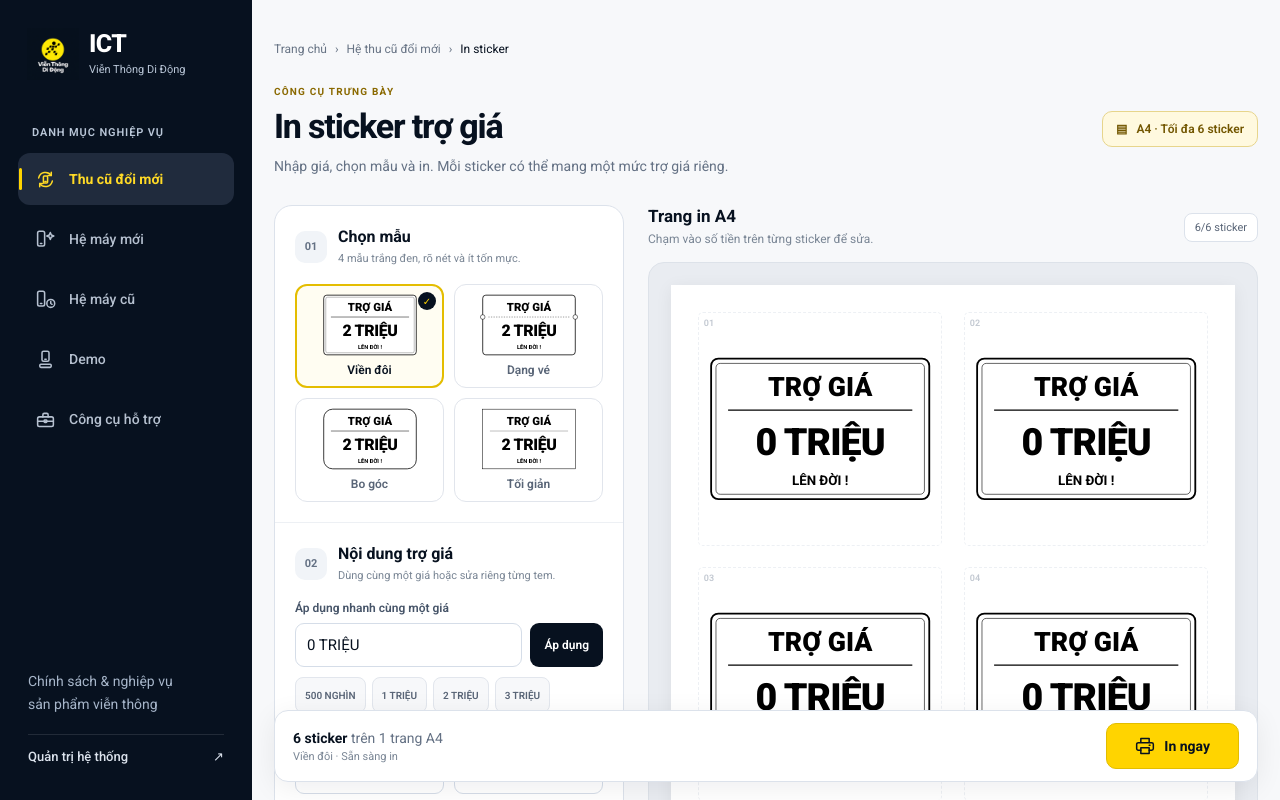
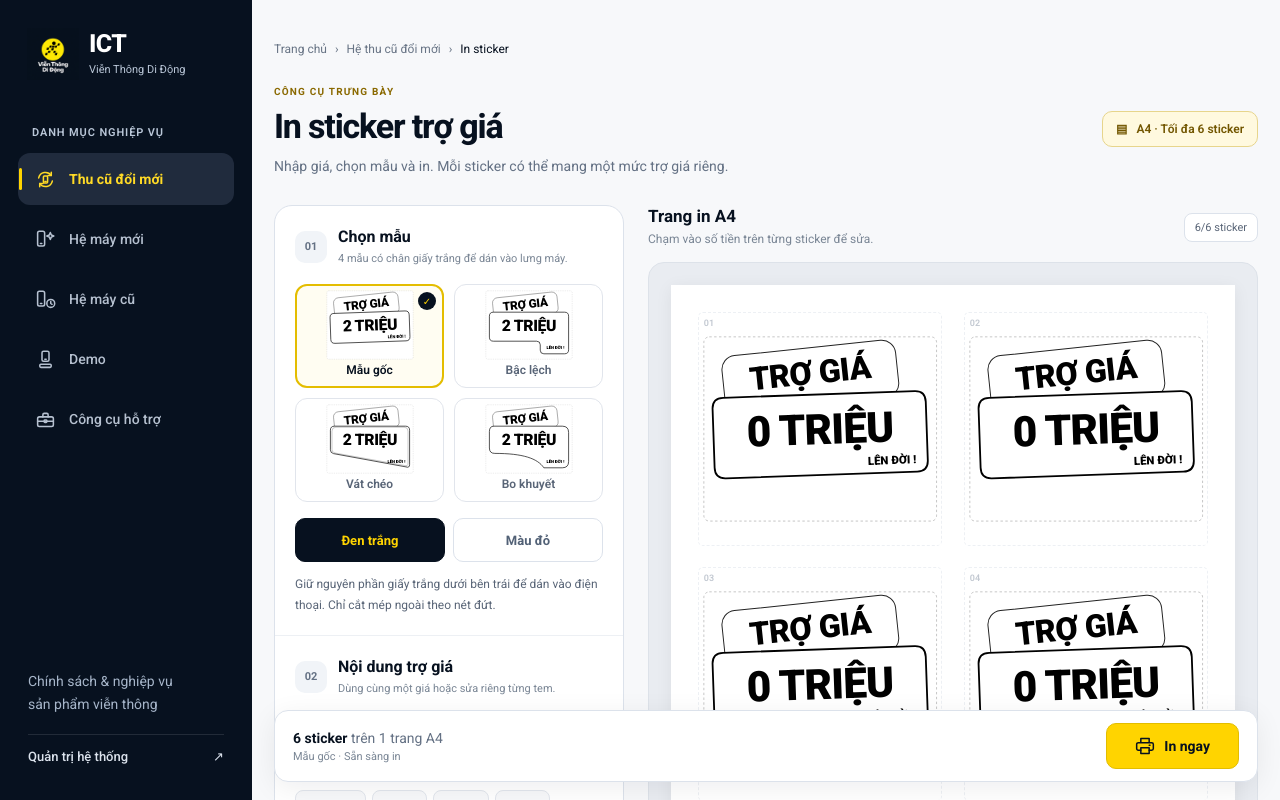
Before and after one commit to tamlee070995/vtdd-app, a Next.js app: page /sticker-tcdm in a window 1280 px wide. Shown: the top 800 px of the page. Built offline with nearby package versions, Linux system fonts and the light colour scheme.

Commit message:
Add four trade-in sticker designs with intact adhesive paper tabs

```diff
--- a/app/sticker-tcdm/page.module.css
+++ b/app/sticker-tcdm/page.module.css
@@ -440,10 +440,10 @@
 .page .paperInput {
   position:absolute;
   left:10%;
-  top:44%;
+  top:40%;
   width:80%;
   max-width:80%;
-  height:30%;
+  height:25%;
   margin:0;
   padding:0;
   border:1px dashed transparent;
@@ -474,11 +474,12 @@
   box-shadow:none;
   outline:none;
 }
-.darkInk .paperInput:focus {
-  color:#07111f;
-  caret-color:#07111f;
-  border-color:#07111f88;
-}
+.stickerItem[data-template="original"] .paperInput { transform:rotate(-2deg); }
+.page .stickerItem[data-print-mode="color"] .paperInput:focus { color:#fff; caret-color:#fff; border-color:#fffb; }
+.inkSelector { display:grid; grid-template-columns:1fr 1fr; gap:8px; margin-top:16px; }
+.inkSelector button { min-height:44px; padding:10px; border:1px solid #dce2eb; border-radius:10px; background:#fff; color:#526176; font:inherit; font-size:13px; font-weight:700; cursor:pointer; }
+.inkSelector button[aria-pressed="true"] { background:#07111f; color:#ffd400; border-color:#07111f; }
+.adhesiveHint { margin:12px 0 0; color:#596577; font-size:12px; line-height:1.7; }
 .emptySlot {
   background:repeating-linear-gradient(135deg,#fff,#fff 8px,#fafbfc 8px,#fafbfc 9px);
   justify-content:center;
--- a/app/sticker-tcdm/page.tsx
+++ b/app/sticker-tcdm/page.tsx
@@ -1,21 +1,22 @@
 "use client";
 import Link from "next/link";
 import { useEffect, useRef, useState, type CSSProperties } from "react";
-import TradeinStickerArt, { stickerAmountSize, type StickerStyle } from "@/components/TradeinStickerArt";
+import TradeinStickerArt, { stickerAmountSize, type StickerInk, type StickerStyle } from "@/components/TradeinStickerArt";
 import styles from "./page.module.css";
 const TEMPLATES: Array<{
     id: StickerStyle;
     name: string;
 }> = [
-    { id: "outline", name: "Viền đôi" }, { id: "ticket", name: "Dạng vé" },
-    { id: "rounded", name: "Bo góc" }, { id: "minimal", name: "Tối giản" },
+    { id: "original", name: "Mẫu gốc" }, { id: "step", name: "Bậc lệch" },
+    { id: "diagonal", name: "Vát chéo" }, { id: "scoop", name: "Bo khuyết" },
 ];
 const DEFAULT_AMOUNTS = Array<string>(6).fill("0 TRIỆU");
 function PrintIcon() {
     return <svg viewBox="0 0 24 24" fill="none" stroke="currentColor" strokeWidth="1.8" strokeLinecap="round" strokeLinejoin="round" aria-hidden="true"><path d="M7 8V3h10v5M7 17H4a2 2 0 0 1-2-2v-5a2 2 0 0 1 2-2h16a2 2 0 0 1 2 2v5a2 2 0 0 1-2 2h-3"/><path d="M7 14h10v7H7zM17 11h1"/></svg>;
 }
 export default function StickerTcdmPage() {
-    const [template, setTemplate] = useState<StickerStyle>("outline");
+    const [template, setTemplate] = useState<StickerStyle>("original");
+    const [ink, setInk] = useState<StickerInk>("mono");
     const [quantity, setQuantity] = useState(6);
     const [amounts, setAmounts] = useState(DEFAULT_AMOUNTS);
     const [commonAmount, setCommonAmount] = useState("0 TRIỆU");
@@ -28,6 +29,7 @@ export default function StickerTcdmPage() {
     const paperRef = useRef<HTMLDivElement>(null);
     const lastReset = useRef<{
         template: StickerStyle;
+        ink: StickerInk;
         quantity: number;
         amounts: string[];
         commonAmount: string;
@@ -65,8 +67,9 @@ export default function StickerTcdmPage() {
         setNotice("Đã áp dụng " + next + " cho cả 6 sticker.");
     }
     function reset() {
-        lastReset.current = { template, quantity, amounts: [...amounts], commonAmount, title, footer };
-        setTemplate("outline");
+        lastReset.current = { template, ink, quantity, amounts: [...amounts], commonAmount, title, footer };
+        setTemplate("original");
+        setInk("mono");
         setQuantity(6);
         setAmounts([...DEFAULT_AMOUNTS]);
         setCommonAmount("0 TRIỆU");
@@ -79,6 +82,7 @@ export default function StickerTcdmPage() {
         if (!previous)
             return;
         setTemplate(previous.template);
+        setInk(previous.ink);
         setQuantity(previous.quantity);
         setAmounts(previous.amounts);
         setCommonAmount(previous.commonAmount);
@@ -108,8 +112,10 @@ export default function StickerTcdmPage() {
       <div className={styles.mobileTabs} role="tablist" aria-label="Chế độ sticker"><button type="button" role="tab" aria-selected={mobileView === "edit"} aria-controls="sticker-controls" onClick={() => setMobileView("edit")}>Nhập nội dung</button><button type="button" role="tab" aria-selected={mobileView === "preview"} aria-controls="sticker-preview" onClick={() => setMobileView("preview")}>Xem trang in</button></div>
       <div className={styles.workspace}>
         <aside className={styles.controls} id="sticker-controls" aria-label="Nội dung sticker">
-          <section className={styles.controlSection}><div className={styles.sectionHeading}><span>01</span><div><h2>Chọn mẫu</h2><p>4 mẫu trắng đen, rõ nét và ít tốn mực.</p></div></div>
-            <div className={styles.templateGrid}>{TEMPLATES.map(item => <button type="button" key={item.id} aria-pressed={template === item.id} className={styles.templateButton + (template === item.id ? " " + styles.selectedTemplate : "")} onClick={() => setTemplate(item.id)}><TradeinStickerArt style={item.id} amount="2 TRIỆU" id={"thumb-" + item.id}/><span>{item.name}</span>{template === item.id && <i aria-hidden="true">✓</i>}</button>)}</div>
+          <section className={styles.controlSection}><div className={styles.sectionHeading}><span>01</span><div><h2>Chọn mẫu</h2><p>4 mẫu có chân giấy trắng để dán vào lưng máy.</p></div></div>
+            <div className={styles.templateGrid}>{TEMPLATES.map(item => <button type="button" key={item.id} aria-pressed={template === item.id} className={styles.templateButton + (template === item.id ? " " + styles.selectedTemplate : "")} onClick={() => setTemplate(item.id)}><TradeinStickerArt style={item.id} ink={ink} amount="2 TRIỆU" id={"thumb-" + item.id}/><span>{item.name}</span>{template === item.id && <i aria-hidden="true">✓</i>}</button>)}</div>
+            <div className={styles.inkSelector} role="group" aria-label="Màu in sticker"><button type="button" aria-pressed={ink === "mono"} onClick={() => setInk("mono")}>Đen trắng</button><button type="button" aria-pressed={ink === "color"} onClick={() => setInk("color")}>Màu đỏ</button></div>
+            <p className={styles.adhesiveHint}>Giữ nguyên phần giấy trắng dưới bên trái để dán vào điện thoại. Chỉ cắt mép ngoài theo nét đứt.</p>
           </section>
           <section className={styles.controlSection}><div className={styles.sectionHeading}><span>02</span><div><h2>Nội dung trợ giá</h2><p>Dùng cùng một giá hoặc sửa riêng từng tem.</p></div></div>
             <label className={styles.label} htmlFor="common-amount">Áp dụng nhanh cùng một giá</label><div className={styles.applyRow}><input id="common-amount" maxLength={20} value={commonAmount} onChange={event => setCommonAmount(event.target.value)} placeholder="Ví dụ: 2 TRIỆU" onKeyDown={event => { if (event.key === "Enter") {
@@ -127,14 +133,14 @@ export default function StickerTcdmPage() {
           <div className={styles.previewToolbar}><div><h2>Trang in A4</h2><p>Chạm vào số tiền trên từng sticker để sửa.</p></div><span>{quantity}/6 sticker</span></div>
           <div className={styles.paperStage}><div className={styles.paper} ref={paperRef} style={{ "--paper-width": paperWidth + "px" } as CSSProperties}>
             {Array.from({ length: 6 }, (_, index) => <div className={styles.slot + (index >= quantity ? " " + styles.emptySlot : "")} key={index}>
-              {index < quantity ? <><span className={styles.slotNumber} aria-hidden="true">{String(index + 1).padStart(2, "0")}</span><div className={styles.stickerItem + (template === "minimal" ? " " + styles.darkInk : "")}>
-                <TradeinStickerArt style={template} title={title} amount={amounts[index]} footer={footer} id={"paper-" + index} amountClassName={styles.artAmount}/>
+              {index < quantity ? <><span className={styles.slotNumber} aria-hidden="true">{String(index + 1).padStart(2, "0")}</span><div className={styles.stickerItem} data-template={template} data-print-mode={ink}>
+                <TradeinStickerArt style={template} ink={ink} title={title} amount={amounts[index]} footer={footer} id={"paper-" + index} amountClassName={styles.artAmount}/>
                 <input aria-label={"Sửa trực tiếp giá sticker " + (index + 1)} className={styles.paperInput} maxLength={20} value={amounts[index]} onChange={event => updateAmount(index, event.target.value)} style={{ fontSize: "max(16px, calc(var(--paper-width) * " + stickerAmountSize(amounts[index]) * .001083333 + "))" }}/>
               </div></> : <span className={styles.emptyText}>Vị trí trống · Không in</span>}
             </div>)}
           </div></div>
-          <div className={styles.paperCaption}><span>210 × 297 mm</span><span>Chữ đen · Nền trắng · Không cần in màu.</span></div>
-          <details className={styles.printHelp}><summary>Cài đặt in để ra đúng khổ</summary><ol><li>Chọn khổ giấy <b>A4</b> và hướng <b>Dọc</b>.</li><li>Đặt tỷ lệ <b>100%</b>, lề <b>Không</b>.</li><li>Tắt <b>Đầu trang và chân trang</b>. Chọn in Đen trắng. Không cần bật đồ họa nền.</li></ol><p>Trên điện thoại, dùng chức năng In hoặc Chia sẻ → In của trình duyệt nếu nút In không mở hộp thoại.</p></details>
+          <div className={styles.paperCaption}><span>210 × 297 mm · {ink === "mono" ? "Đen trắng" : "Màu đỏ"}</span><span>Giấy trắng dưới bên trái là chân dán, không cắt bỏ.</span></div>
+          <details className={styles.printHelp}><summary>Cài đặt in để ra đúng khổ</summary><ol><li>Chọn khổ giấy <b>A4</b> và hướng <b>Dọc</b>.</li><li>Đặt tỷ lệ <b>100%</b>, lề <b>Không</b>.</li><li>Tắt <b>Đầu trang và chân trang</b>. {ink === "mono" ? "Chọn in Đen trắng. Không cần bật đồ họa nền." : "Chọn máy in màu để giữ màu đỏ của mẫu."}</li><li>Cắt theo <b>nét đứt ngoài cùng</b>, giữ phần giấy trắng dưới bên trái để dán vào lưng máy. Không cắt theo viền trang trí bên trong.</li></ol><p>Trên điện thoại, dùng chức năng In hoặc Chia sẻ → In của trình duyệt nếu nút In không mở hộp thoại.</p></details>
         </section>
       </div>
       {notice && <div className={styles.notice} role="status"><span>✓ {notice}</span>{notice === "Đã về mẫu mặc định." && <button type="button" onClick={undoReset}>Hoàn tác</button>}<button type="button" aria-label="Đóng thông báo" onClick={() => setNotice("")}>×</button></div>}
--- a/components/TradeinStickerArt.tsx
+++ b/components/TradeinStickerArt.tsx
@@ -1,9 +1,20 @@
-export type StickerStyle = "outline" | "ticket" | "rounded" | "minimal";
+export type StickerStyle = "original" | "step" | "diagonal" | "scoop";
+export type StickerInk = "mono" | "color";
+
 export function stickerAmountSize(text: string) {
-    return Math.min(62, Math.max(24, 560 / Math.max(text.trim().length, 8)));
+  return Math.min(70, Math.max(24, 590 / Math.max(text.trim().length, 8)));
 }
-export default function TradeinStickerArt({ style = "outline", title = "TRỢ GIÁ", amount = "0 TRIỆU", footer = "LÊN ĐỜI !", className, amountClassName }: {
+
+const BODIES: Record<StickerStyle, string> = {
+  original: "M42 103H358Q376 103 376 121V218Q376 236 358 236H42Q24 236 24 218V121Q24 103 42 103Z",
+  step: "M42 103H358Q376 103 376 121V270Q376 288 358 288H266Q250 288 250 272V248Q250 232 234 232H42Q24 232 24 214V121Q24 103 42 103Z",
+  diagonal: "M42 103H358Q376 103 376 121V273Q376 290 360 284L38 225Q24 222 24 208V121Q24 103 42 103Z",
+  scoop: "M44 103H348Q376 103 376 131V260Q376 288 348 288H266C238 246 172 224 48 224Q24 224 24 200V127Q24 103 44 103Z",
+};
+
+export default function TradeinStickerArt({ style = "original", ink = "mono", title = "TRỢ GIÁ", amount = "0 TRIỆU", footer = "LÊN ĐỜI !", id = "sticker", className, amountClassName }: {
   style?: StickerStyle;
+  ink?: StickerInk;
   title?: string;
   amount?: string;
   footer?: string;
@@ -11,14 +22,26 @@ export default function TradeinStickerArt({ style = "outline", title = "TRỢ GI
   className?: string;
   amountClassName?: string;
 }) {
-    const radius = style === "rounded" ? 35 : style === "minimal" ? 0 : 12;
-    return <svg className={className} viewBox="0 0 400 280" xmlns="http://www.w3.org/2000/svg" aria-hidden="true" focusable="false">
-    <rect x="20" y="24" width="360" height="232" rx={radius} fill="#fff" stroke="#000" strokeWidth={style === "minimal" ? 2 : 3}/>
-    {style === "outline" && <rect x="28" y="32" width="344" height="216" rx="7" fill="none" stroke="#000" strokeWidth="1"/>}
-    {style === "ticket" && <><path d="M42 109H358" stroke="#000" strokeWidth="1.5" strokeDasharray="5 5"/><circle cx="20" cy="109" r="9" fill="#fff" stroke="#000" strokeWidth="2"/><circle cx="380" cy="109" r="9" fill="#fff" stroke="#000" strokeWidth="2"/></>}
-    {style !== "ticket" && <path d="M48 109H352" stroke="#000" strokeWidth={style === "minimal" ? 1 : 2}/>}
-    <text x="200" y="85" textAnchor="middle" fill="#000" fontFamily="Roboto,Arial,sans-serif" fontWeight="900" fontSize={Math.min(44, 540 / Math.max(title.length, 12))}>{title.toUpperCase()}</text>
-    <text className={amountClassName} x="200" y="183" textAnchor="middle" fill="#000" fontFamily="Roboto,Arial,sans-serif" fontWeight="900" fontSize={stickerAmountSize(amount)} letterSpacing="-1.5">{amount.toUpperCase()}</text>
-    <text x="200" y="232" textAnchor="middle" fill="#000" fontFamily="Roboto,Arial,sans-serif" fontWeight="700" fontSize={Math.min(22, 420 / Math.max(footer.length, 18))}>{footer.toUpperCase()}</text>
+  const colored = ink === "color";
+  const body = BODIES[style];
+  const gradient = `sticker-red-${id}`;
+  const inkColor = colored ? "#fff" : "#000";
+  const footerY = style === "original" ? 222 : 266;
+  return <svg className={className} data-sticker-design={style} data-sticker-ink={ink} viewBox="0 0 400 320" xmlns="http://www.w3.org/2000/svg" aria-hidden="true" focusable="false">
+    {colored && <defs><linearGradient id={gradient} x1="0" y1="0" x2="0.15" y2="1"><stop stopColor="#f92226"/><stop offset=".5" stopColor="#df0b12"/><stop offset="1" stopColor="#b6080f"/></linearGradient></defs>}
+    {/* The whole white rectangle is the paper. Its lower-left corner stays intact for attachment. */}
+    <rect data-sticker-paper x="8" y="8" width="384" height="304" rx="9" fill="#fff" stroke="#969696" strokeWidth=".9" strokeDasharray="4 4"/>
+    <rect data-adhesive-area x="20" y="264" width="210" height="36" fill="#fff"/>
+    <g transform="rotate(-6 184 76)">
+      <rect x="40" y="26" width="288" height="95" rx="23" fill="#fff" stroke="#222" strokeWidth="1.6"/>
+    </g>
+    <g transform={style === "original" ? "rotate(-2 200 170)" : undefined}>
+      <path d={body} fill={colored ? `url(#${gradient})` : "#fff"} stroke={colored ? "#800b10" : "#000"} strokeWidth="3" strokeLinejoin="round"/>
+      {colored ? <path d={body} transform="translate(200 180) scale(.965 .94) translate(-200 -180)" fill="none" stroke="#ff3439" strokeWidth="4" strokeLinejoin="round"/> : style === "diagonal" ? <path d={body} transform="translate(200 180) scale(.96 .94) translate(-200 -180)" fill="none" stroke="#000" strokeWidth="1" strokeLinejoin="round"/> : null}
+      <text className={amountClassName} x="200" y="185" textAnchor="middle" fill={inkColor} fontFamily="Roboto,Arial,sans-serif" fontWeight="900" fontSize={stickerAmountSize(amount)} letterSpacing="-1.5">{amount.toUpperCase()}</text>
+      <text x="357" y={footerY} textAnchor="end" fill={inkColor} fontFamily="Roboto,Arial,sans-serif" fontWeight="900" fontSize={Math.min(19, 225 / Math.max(footer.length, 12))} textLength={style !== "original" && footer.length > 12 ? 98 : undefined} lengthAdjust="spacingAndGlyphs">{footer.toUpperCase()}</text>
+    </g>
+    {/* Draw the title last so neither its letters nor Vietnamese accents can be covered by the body. */}
+    <text transform="rotate(-6 184 76)" x="184" y="86" textAnchor="middle" fill={colored ? "#bf1019" : "#000"} stroke="#fff" strokeWidth="3" paintOrder="stroke" fontFamily="Roboto,Arial,sans-serif" fontWeight="900" fontSize={Math.min(53, 480 / Math.max(title.length, 9))} letterSpacing="-1">{title.toUpperCase()}</text>
   </svg>;
 }
```
Lines whose indentation alone changed are shown as unchanged.
